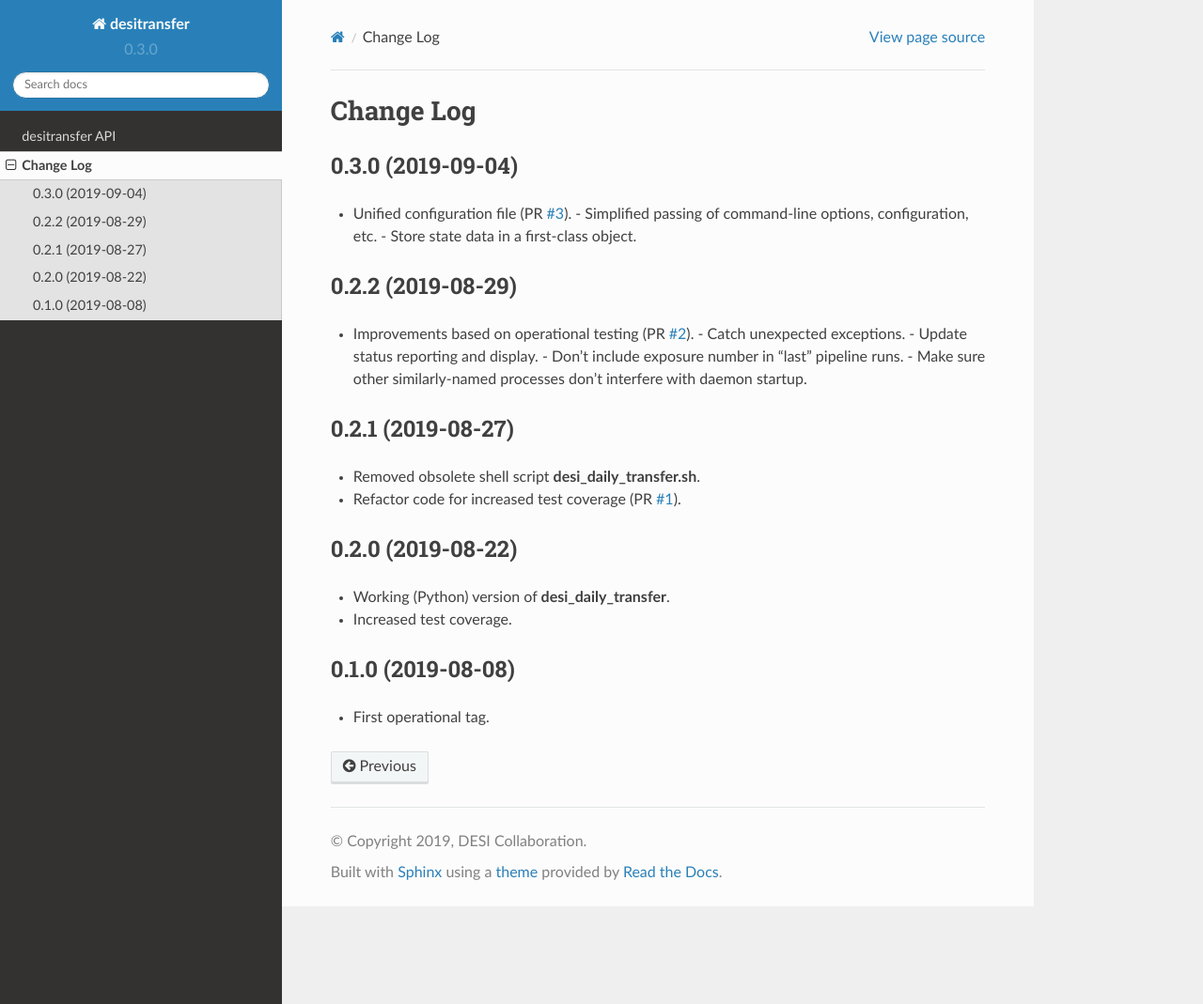
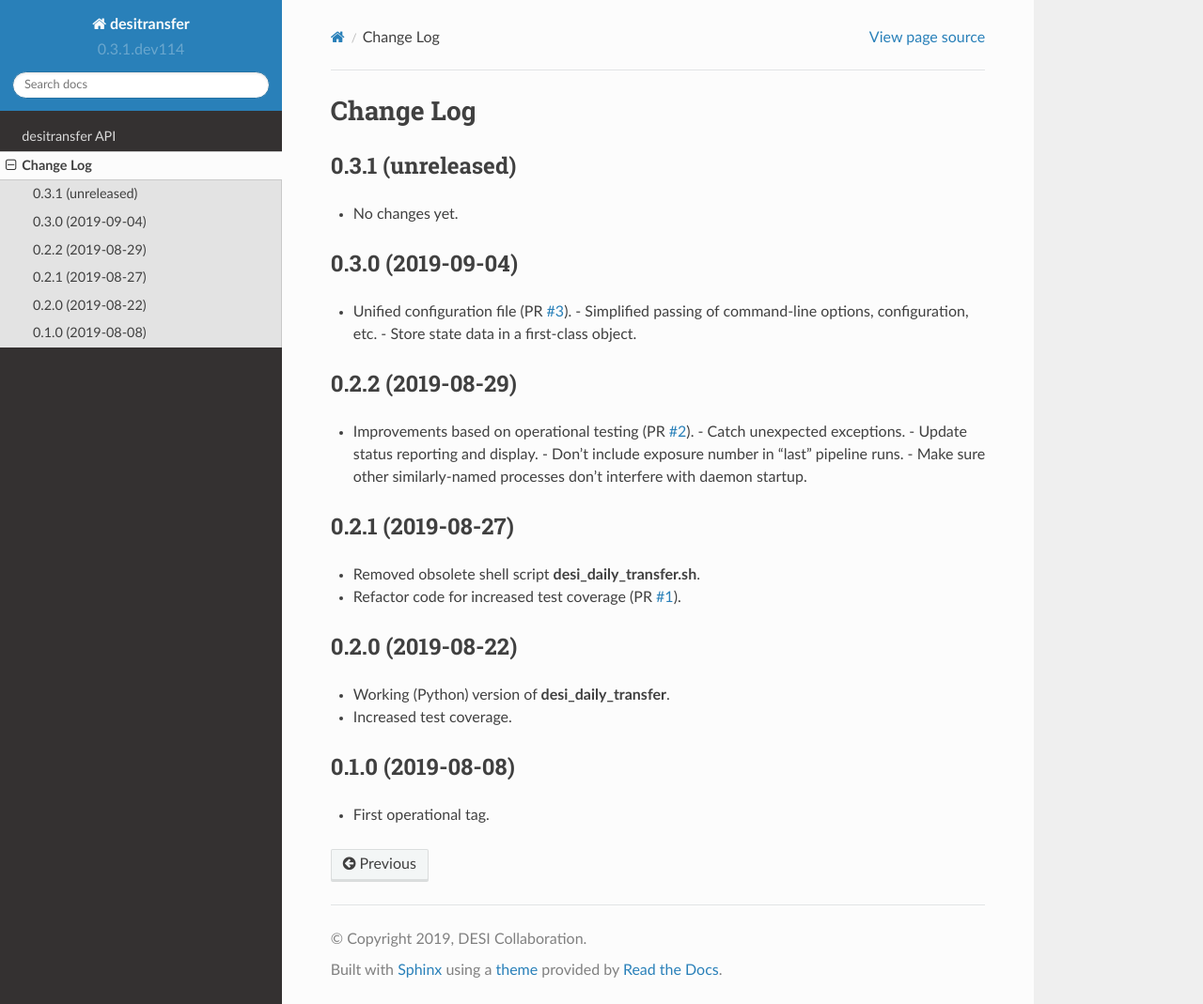
Before and after one commit to desihub/desitransfer, a Sphinx documentation site: the page built from doc/changes.rst, in a window 1280 px wide and 1069 px high. Shown: the whole window at 94% size. Built offline with Sphinx 7.4.7 and the Read the Docs theme 2.0.0, drawn with Linux system fonts in a browser that asks for light colours.

Commit message:
bump version after tag

```diff
--- a/doc/changes.rst
+++ b/doc/changes.rst
@@ -1,6 +1,11 @@
 ==========
 Change Log
 ==========
+
+0.3.1 (unreleased)
+------------------
+
+* No changes yet.
 
 0.3.0 (2019-09-04)
 ------------------
--- a/py/desitransfer/_version.py
+++ b/py/desitransfer/_version.py
@@ -1 +1 @@
-__version__ = '0.3.0'
+__version__ = '0.3.1.dev114'
```
